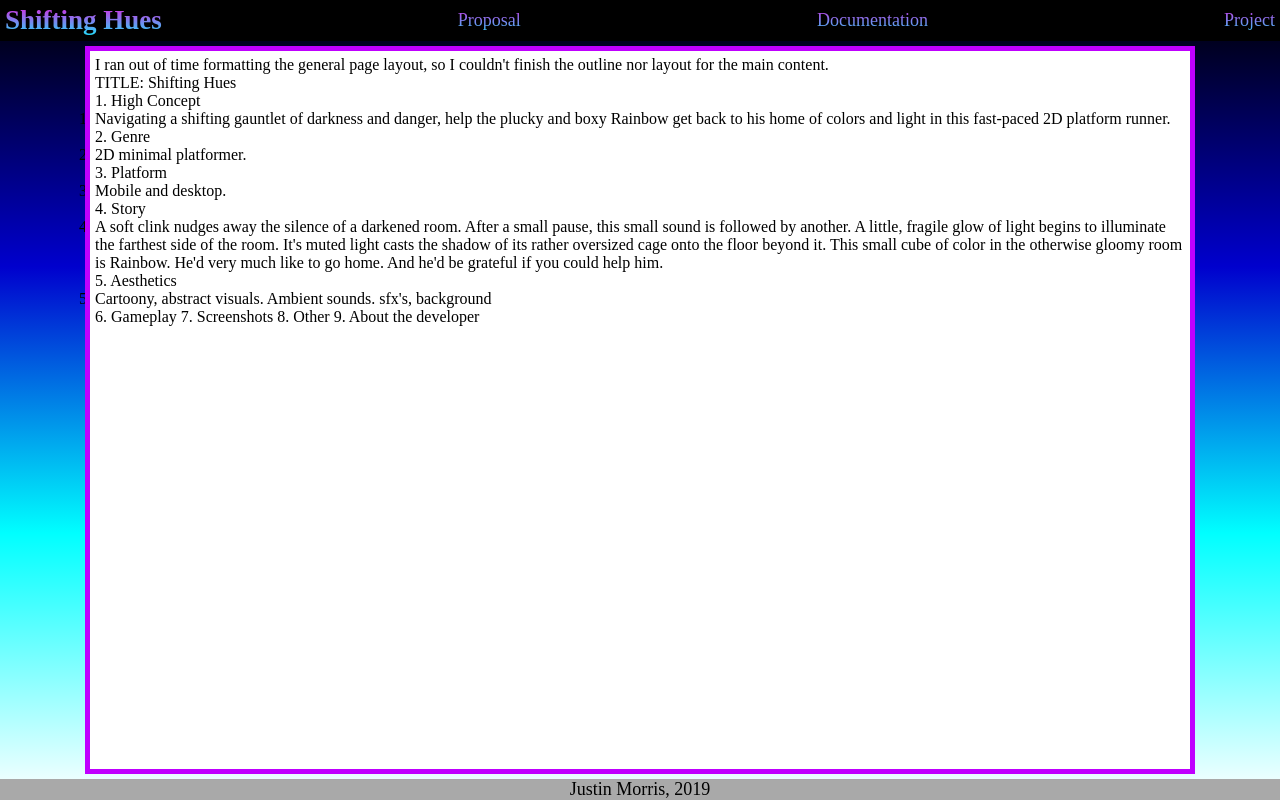
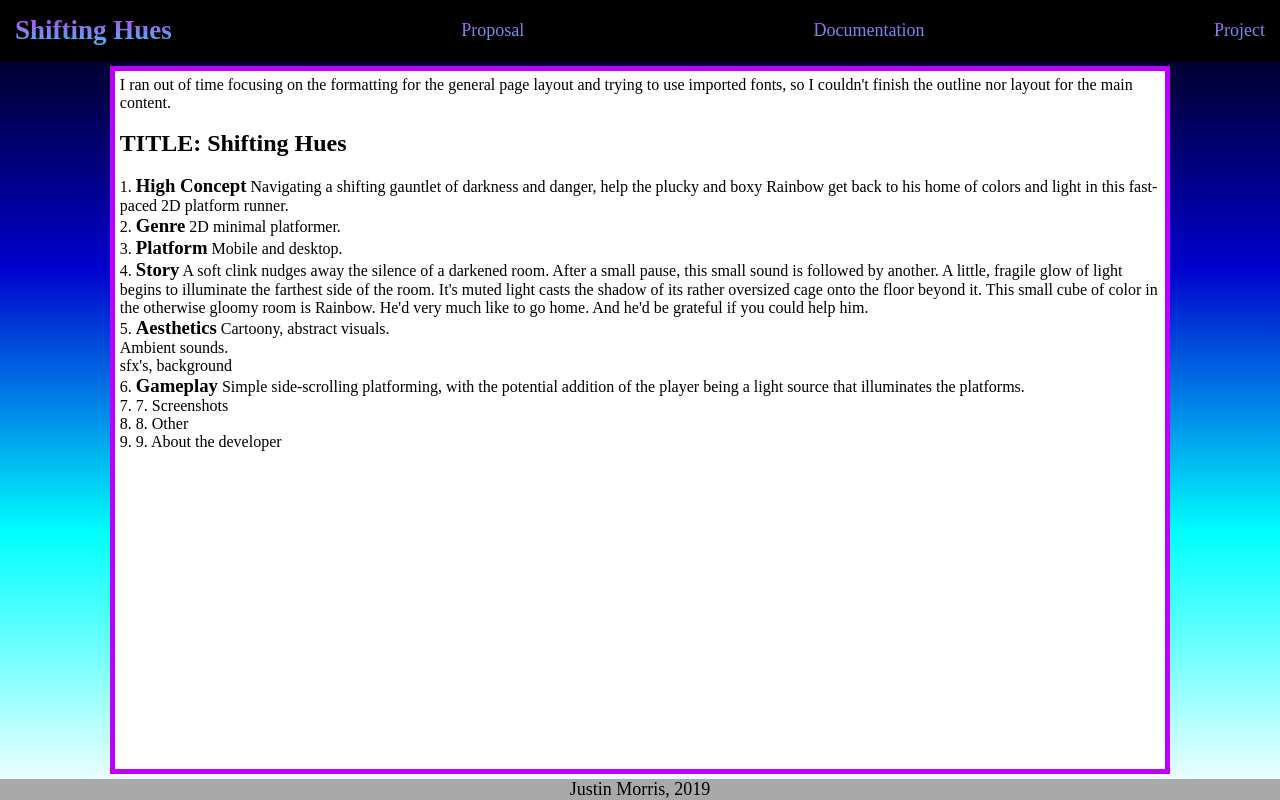
Before and after one commit to jmortiger/IGME230, a PHP site: page /project1/proposal.html in a window 1280 px wide. Run offline with PHP 8.4, Linux system fonts and the light colour scheme.

Commit message:
Final *sigh*

```diff
--- a/230/Website File Structure/project1/css/main.css
+++ b/230/Website File Structure/project1/css/main.css
@@ -51,7 +51,7 @@ footer {
 
 header nav a {
     /*outline: 5px solid pink;*/ /*for construction only*/
-    padding: 5px;
+    padding: 15px;
 }
 /*****************/
 /******** nav flexbox ********/
@@ -85,3 +85,12 @@ a:visited {
     color: black;
     text-decoration: none;
 }
+
+h3 {
+    display: inline;
+}
+
+ol {
+    /*list-style: none;*/
+    list-style-position: inside;
+}
--- a/230/Website File Structure/project1/proposal.html
+++ b/230/Website File Structure/project1/proposal.html
@@ -17,44 +17,45 @@
             </nav>
         </header>
         <div class="mainGridObj" id="mainContent">
-            I ran out of time formatting the general page layout, so I couldn't finish the outline nor layout for the main content.
-            <p>TITLE: Shifting Hues</p>
+            I ran out of time focusing on the formatting for the general page layout and trying to use imported fonts, so I couldn't finish the outline nor layout for the main content.<br />
+            <br /><h2>TITLE: Shifting Hues</h2><br />
             <ol>
-                1. High Concept
+                <!--1. High Concept-->
                 <li>
+                    <h3>High Concept</h3>
                     Navigating a shifting gauntlet of darkness and danger, help the plucky and boxy Rainbow get back to his home of colors and light in this fast-paced 2D platform runner.
                 </li>
-                2. Genre
+                <!--2. Genre-->
                 <li>
+                    <h3>Genre</h3>
                     2D minimal platformer.
                 </li>
-                3. Platform
+                <!--3. Platform-->
                 <li>
+                    <h3>Platform</h3>
                     Mobile and desktop.
                 </li>
-                4. Story
+                <!--4. Story-->
                 <li>
+                    <h3>Story</h3>
                     A soft clink nudges away the silence of a darkened room. After a small pause, this small sound is followed by another. A little, fragile glow of light begins to illuminate the farthest side of the room. It's muted light casts the shadow of its rather oversized cage onto the floor beyond it. This small cube of color in the otherwise gloomy room is Rainbow. He'd very much like to go home. And he'd be grateful if you could help him.
                 </li>
-                5. Aesthetics
+                <!--5. Aesthetics-->
                 <li>
-                    Cartoony, abstract visuals.
-                    Ambient sounds.
+                    <h3>Aesthetics</h3>
+                    Cartoony, abstract visuals.<br />
+                    Ambient sounds.<br />
                     sfx's, background
                 </li>
+                <!--6. Gameplay-->
+                <li>
+                    <h3>Gameplay</h3>
+                    Simple side-scrolling platforming, with the potential addition of the player being a light source that illuminates the platforms.
+                </li>
+                <li>7. Screenshots</li>
+                <li>8. Other</li>
+                <li>9. About the developer</li>
             </ol>
-
-            6. Gameplay
-
-
-            7. Screenshots
-
-
-            8. Other
-
-
-            9. About the developer
-
         </div>
         <footer class="mainGridObj">
             Justin Morris, 2019
```
